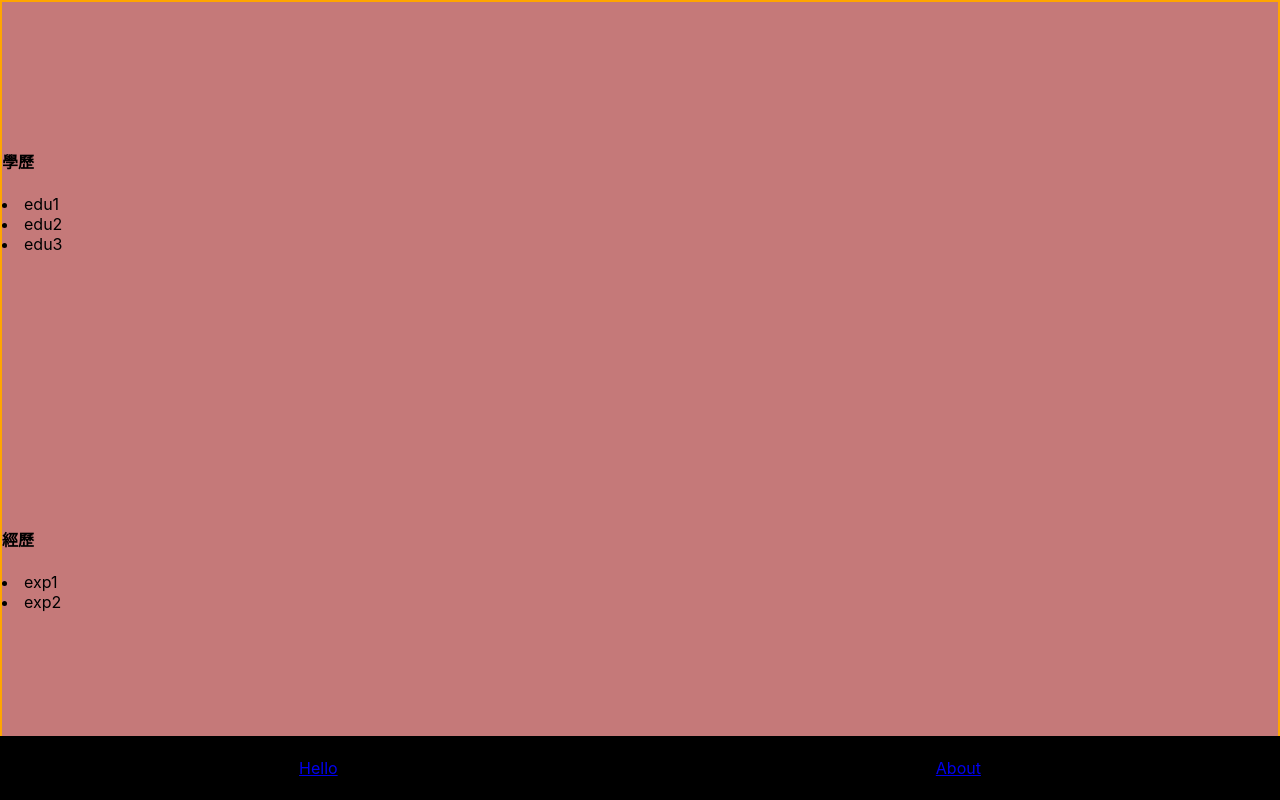
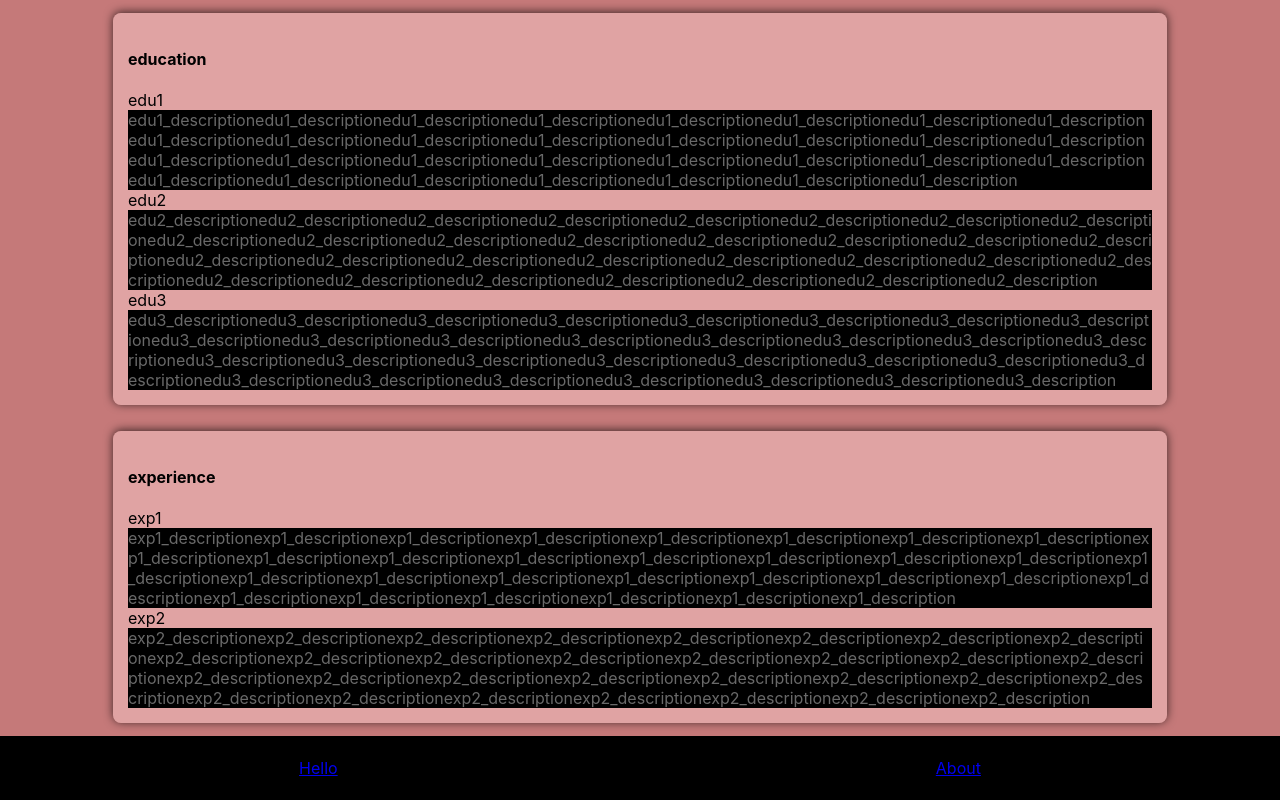
Before and after one commit to camthalion0/mywebsite, a React (Create React App) app: page /about in a window 1280 px wide. Built offline with nearby package versions, Linux system fonts and the light colour scheme.

Commit message:
下滑描述

```diff
--- a/package.json
+++ b/package.json
@@ -5,6 +5,7 @@
   "dependencies": {
     "react": "^16.8.6",
     "react-dom": "^16.8.6",
+    "react-redux": "^7.0.3",
     "react-router-dom": "^4.3.1",
     "react-router-transition": "^1.3.0",
     "react-scripts": "3.0.0",
--- a/src/App.css
+++ b/src/App.css
@@ -20,7 +20,7 @@
   display: flex;
   justify-content:center;
   align-items: center;
-  border: 2px solid red;
+  /* border: 2px solid red; */
   background-color: rgb(127, 255, 212);
 }
 
@@ -29,13 +29,75 @@
   display: flex;
 
   /* align-items: center; */
-  border: 2px solid orange;
+  /* border: 2px solid orange; */
   flex-direction: column;
   justify-content: space-around;
-
+  align-items: center;
   background-color:rgb(197, 121, 121);
 }
 
+.AboutSection{
+  width: 80%;
+  /* border: 1px solid white; */
+  padding: 15px;
+  border-radius: 0.5em;
+  box-shadow: 0 -1px 10px rgba(0, 0, 0, .7);
+  background: rgba(238, 183, 183, 0.68);
+  list-style: none;
+}
+/*
+.AboutTitle{
+  transform: scaleY(0);
+  transition: transform 0.5s ease;
+}
+
+.AboutTitle:hover{
+  transform: scaleY(1);
+  transition: transform 0.5s ease;
+} */
+
+.AboutItemDescriptionOn{
+  background:black;
+  color: dimgray;
+  word-break: break-all;
+  transform-origin:50% 0%;
+
+  /* max-height: 100%;
+  min-height: 100%; */
+
+  height: 100%;
+
+  transform: scaleY(1);
+  transition: all 0.5s ease-out;
+  -webkit-transition: all 0.5s ease-out;
+}
+
+.AboutItemDescriptionOff{
+  background:black;
+  transform-origin:50% 0%;
+  word-break: break-all;
+  /* max-height: 0;
+  min-height: 0; */
+  height: 1em;
+
+  transform: scaleY(0);
+  overflow: hidden;
+  -webkit-transition: all 0.5s ease-out;
+  transition: all 0.5s ease-out;
+}
+
+/* .AboutItemDescriptionOn>span{
+  height: 100%;
+  -webkit-transition: all 0.5s ease-out;
+  transition: height 0.5s ease-out;
+  }
+
+.AboutItemDescriptionOff>span{
+  height: 0%;
+  display: none;
+  -webkit-transition: all 0.5s ease-out;
+  transition: height 0.5s ease-out;
+} */
 
 .pagefoot {
   height: 8%;
@@ -65,7 +127,6 @@ h3 {
 .MenuItem {
   color: aliceblue;
 }
-
 
 /* 轉場效果 */
 .fade-enter {
--- a/src/components/About.js
+++ b/src/components/About.js
@@ -1,26 +1,17 @@
 import React, { Component } from 'react';
 import AboutSection from './AboutSection'
+import data from './../data'
 
 class About extends Component {
 
     render() {
-      //  console.log(this.props.match)
-      //  console.log(this.props.location);
-        let educations = [
-            { name: 'edu1', time:'2001~2001', discreption:''},
-            { name: 'edu2', time:'2002~2002', discreption:''},
-            { name: 'edu3', time:'2003~2003', discreption:''},
-        ];
-
-        let experiences = [
-            { name: 'exp1', time:'2011~2011', discreption:''},
-            { name: 'exp2', time:'2012~2012', discreption:''},
-        ];
+        let educations = data.educations;
+        let experiences = data.experiences;
 
         return (
             <div className='About' id='About'>
-                <AboutSection title='學歷' items={educations}/>
-                <AboutSection title='經歷' items={experiences}/>
+                <AboutSection title='education' items={educations}/>
+                <AboutSection title='experience' items={experiences}/>
             </div>
         );
     }
--- /dev/null
+++ b/src/components/AboutItemDescription.js
@@ -0,0 +1,38 @@
+import React, { Component } from 'react';
+
+class AboutItemDescription extends Component{
+
+    render(){
+        let showDescription = this.props.showDescription?"AboutItemDescriptionOn":"AboutItemDescriptionOff";
+     //   let showDescriptionTxt =
+        let description = this.props.description;
+
+        return (
+            // <div hidden={!showDescription} className='AboutItemDescription'>
+            <div className={showDescription} >
+                <span
+                    // hidden={!this.props.showDescription}
+                >
+                    {description}
+                    {description}{description}
+                    {description}{description}
+                    {description}{description}
+                    {description}{description}
+                    {description}{description}
+                    {description}{description}
+                    {description}{description}
+                    {description}{description}
+                    {description}{description}
+                    {description}{description}
+                    {description}{description}
+                    {description}{description}
+                    {description}{description}
+                    {description}{description}
+                    {description}{description}
+                </span>
+            </div>
+        )
+    }
+}
+
+export default AboutItemDescription;
--- a/src/components/AboutItemList.js
+++ b/src/components/AboutItemList.js
@@ -1,13 +1,41 @@
 import React, { Component } from 'react';
+import AboutItemDescription from './AboutItemDescription';
 
 class AboutItemList extends Component {
+
+    constructor(){
+        super();
+        this.state = {
+            showDescription: [true,true,true]
+        };
+    }
+
+    /* 變更Description顯示 */
+    toggleDescription(index) {
+        // let nowstate =  !this.state.showDescription[index];
+        // let showDescription = this.state.showDescription.map(x=>false);    //隱藏全部
+        // showDescription[index] = nowstate;
+
+        let showDescription = this.state.showDescription;
+        showDescription[index] = !this.state.showDescription[index];
+
+        this.setState({showDescription});
+
+    }
+
     render() {
         return (
             <div className='AboutItem'>
                 {
                     this.props.items.map((item,index)=>{
                         return (
-                            <li key={index}>{item.name}</li>
+                            <li key={index}
+                                onClick={(e)=>this.toggleDescription(index,e)}
+                            >
+                                {item.name}
+                                <AboutItemDescription showDescription={this.state.showDescription[index]}
+                                                      description={item.description}/>
+                            </li>
                         )
                     })
                 }
--- /dev/null
+++ b/src/data.js
@@ -0,0 +1,26 @@
+const data = {
+     educations : [
+        {
+            name: `edu1`,
+            time: `2001~2001`,
+            description:`edu1_description`
+        },
+        {
+            name: `edu2`,
+            time: `2002~2002`,
+            description:`edu2_description`
+        },
+        {
+            name: `edu3`,
+            time: `2003~2003`,
+            description:`edu3_description`
+        },
+    ],
+
+    experiences : [
+        { name: 'exp1', time:'2011~2011', description:'exp1_description'},
+        { name: 'exp2', time:'2012~2012', description:'exp2_description'},
+    ]
+}
+
+export default data;
```
Also changed, not shown: 1 other file (tests, documents, lock files or other folders).
